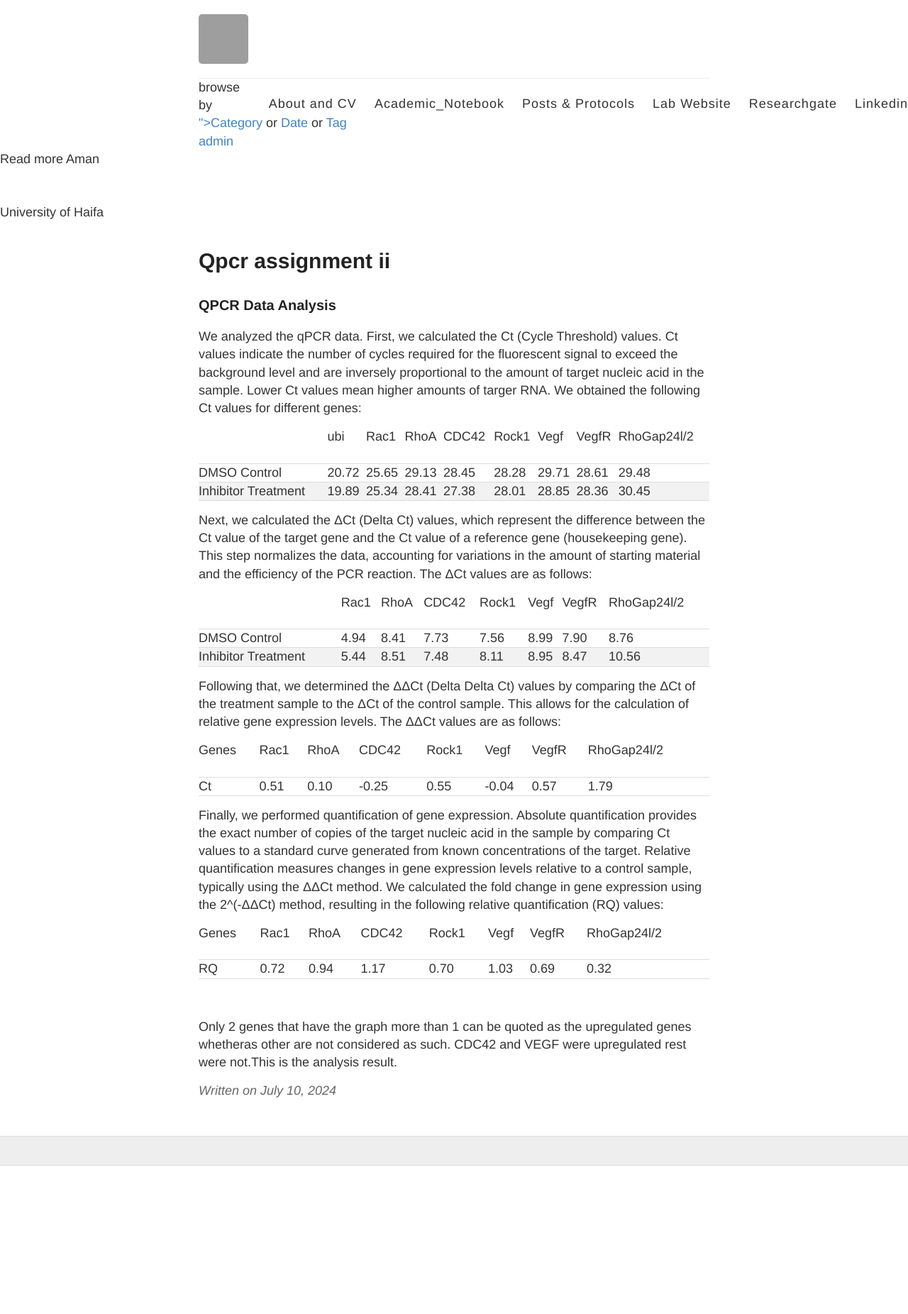
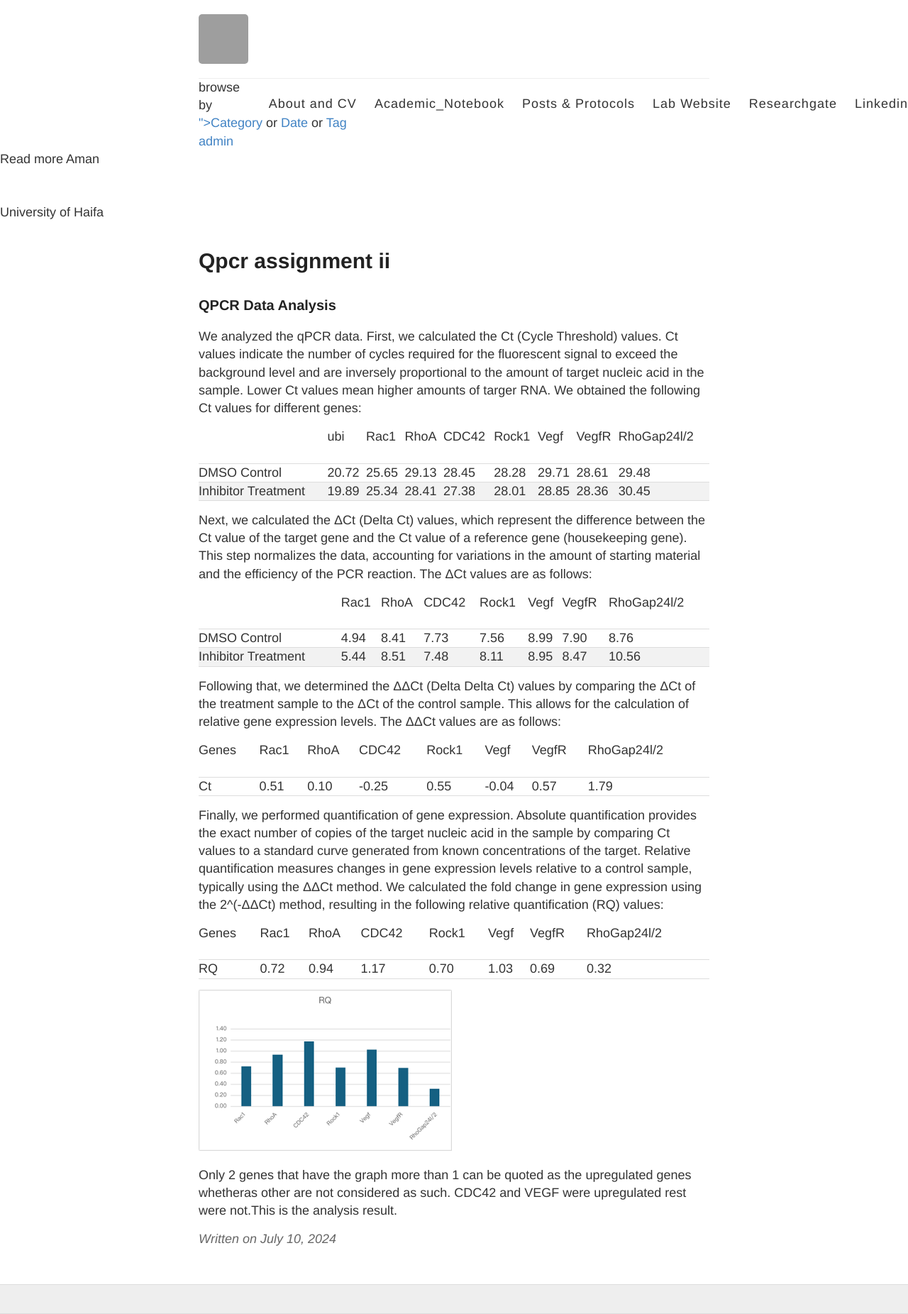
Before and after one commit to prakashaman717/Prakashaman_Notebook, a Jekyll site: the page built from _posts/2024-07-10-QPCR Assignment II.md, in a window 1280 px wide. Shown: the whole page at 71% size. Built offline with Jekyll 4.4.1, drawn with Linux system fonts in a browser that asks for light colours; our own code applies the rules of GitHub Pages for plain Markdown files; before the commit the page ends 1643 px from its top, so only the background shows below that; grey boxes are pictures that could not be loaded.

Commit message:
Update 2024-07-10-QPCR Assignment II.md

```diff
--- a/_posts/2024-07-10-QPCR Assignment II.md
+++ b/_posts/2024-07-10-QPCR Assignment II.md
@@ -27,6 +27,6 @@ Finally, we performed quantification of gene expression. Absolute quantification
 |-------|------|------|-------|-------|------|-------|-------------|
 | RQ    | 0.72 | 0.94 | 1.17 | 0.70  | 1.03 | 0.69  | 0.32        |
 
-![](QPCR TABLE 1.png)
+![](https://github.com/prakashaman717/Prakashaman_Notebook/blob/main/images/QPCR%20TABLE%201.png)
 
 Only 2 genes that have the graph more than 1 can be quoted as the upregulated genes whetheras other are not considered as such. CDC42 and VEGF were upregulated rest were not.This is the analysis result.
```
